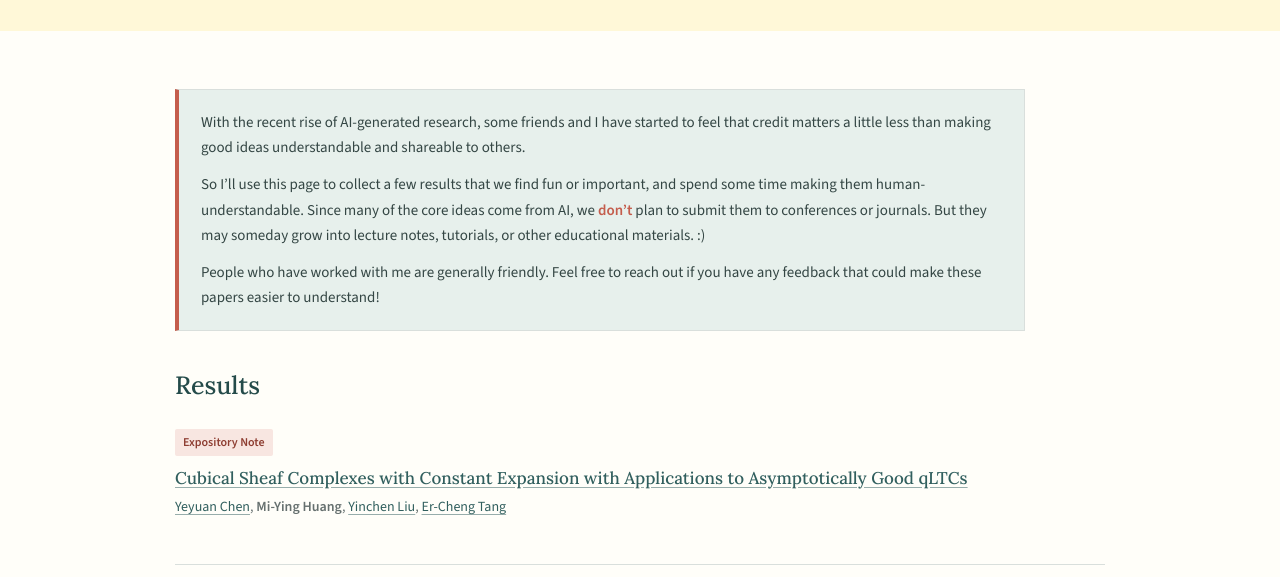
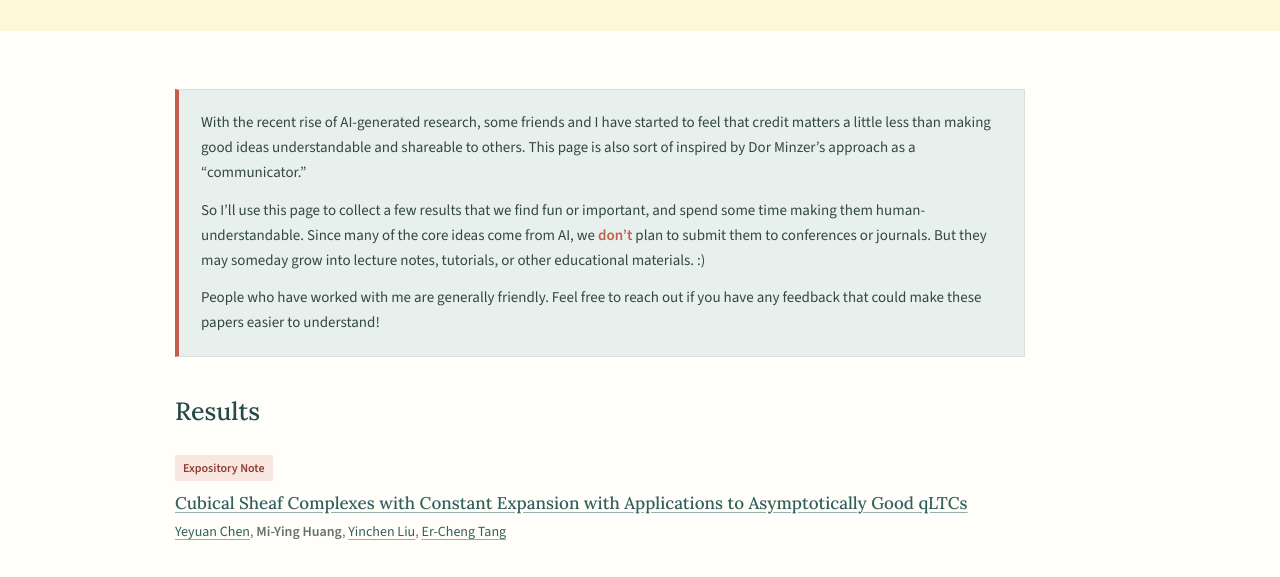
Before and after one commit to mimihuang/mimihuang.github.io, a website: page communications.html in a window 1280 px wide. Shown: the part 223-800 px from the top of the page. Drawn offline with nearby package versions, Linux system fonts and the light colour scheme.

Commit message:
Credit inspiration for Notes for Humans

```diff
--- a/communications.html
+++ b/communications.html
@@ -38,7 +38,7 @@
     <main class="interior-main" id="main-content">
       <aside class="communications-note" aria-label="About this page">
         <p>
-          With the recent rise of AI-generated research, some friends and I have started to feel that credit matters a little less than making good ideas understandable and shareable to others.
+          With the recent rise of AI-generated research, some friends and I have started to feel that credit matters a little less than making good ideas understandable and shareable to others. This page is also sort of inspired by Dor Minzer’s approach as a “communicator.”
         </p>
         <p>
           So I’ll use this page to collect a few results that we find fun or important, and spend some time making them human-understandable. Since many of the core ideas come from AI, we <strong class="communications-emphasis">don’t</strong> plan to submit them to conferences or journals. But they may someday grow into lecture notes, tutorials, or other educational materials. :)
```
